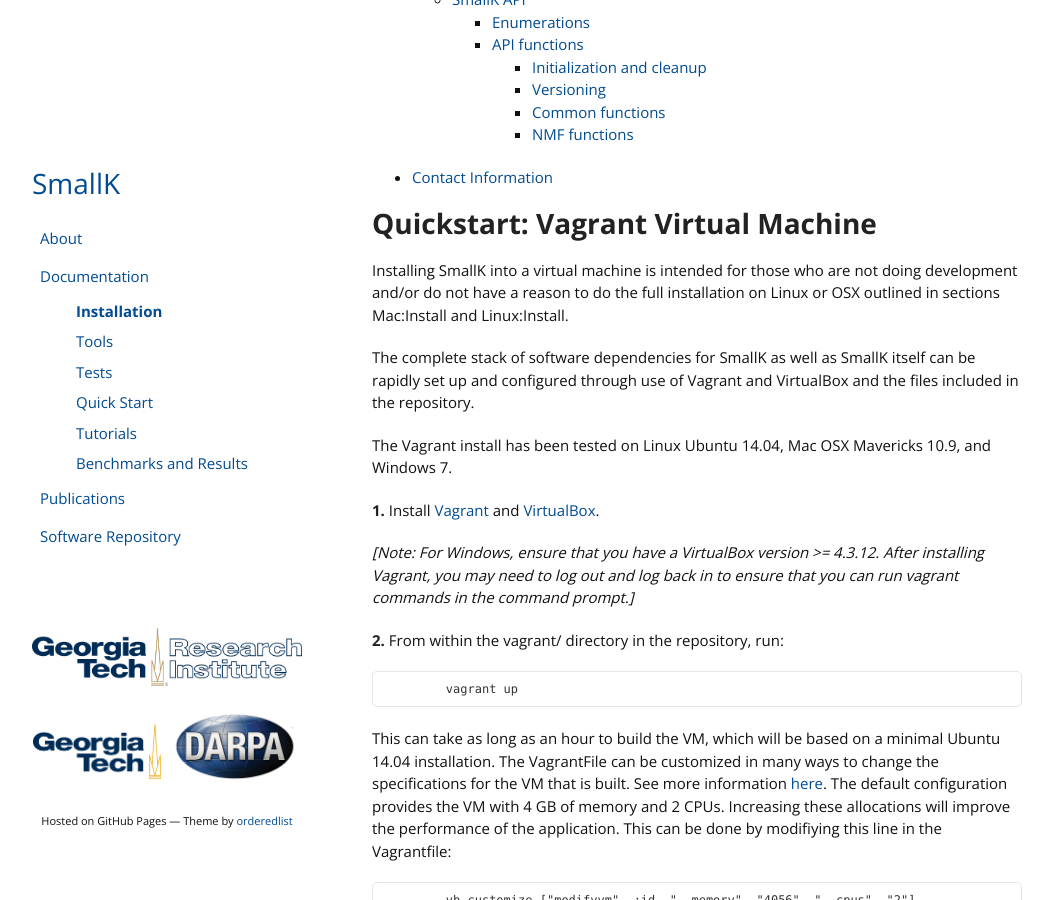
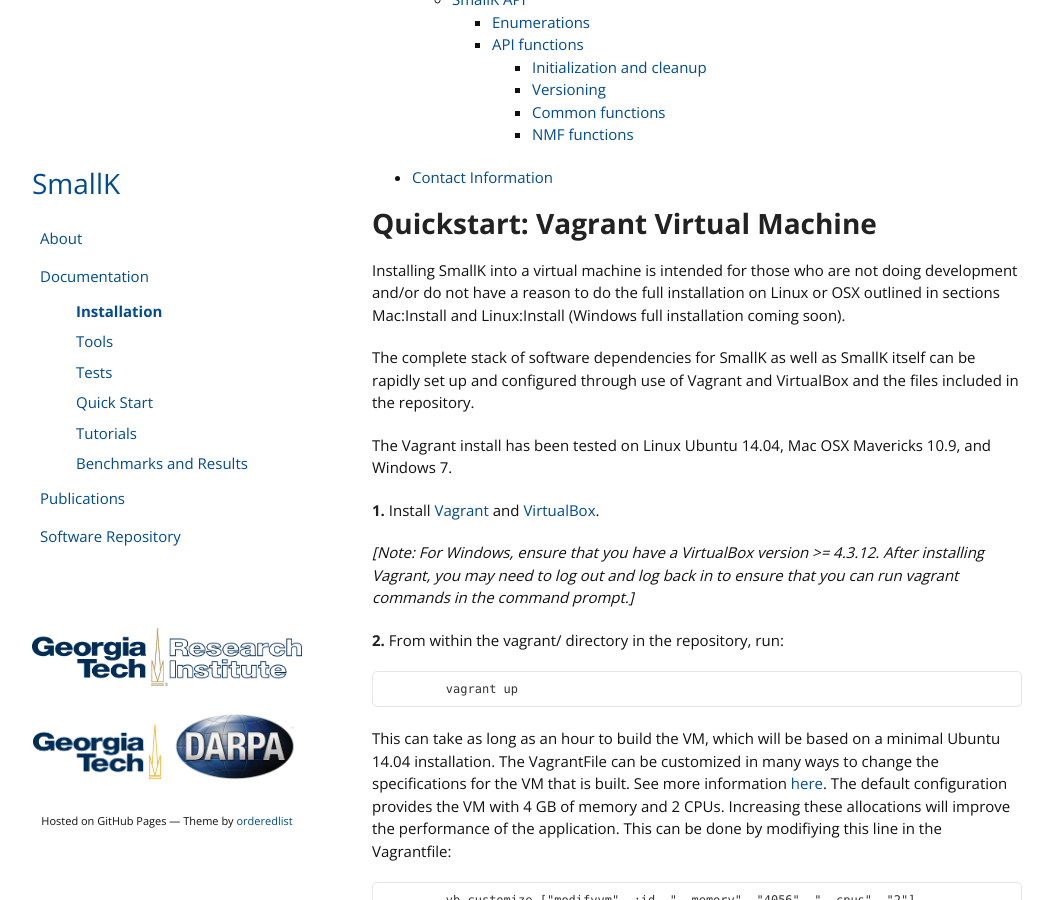
Before and after one commit to smallk/smallk.github.io, a Jekyll site: the page built from pages_documentation_installation.md, in a window 1280 px wide and 900 px high, scrolled down 784 px. Shown: the whole window, without its empty margins (113-1166 px from the left). Built offline with Jekyll 4.4.1, drawn with Linux system fonts in a browser that asks for light colours.

Commit message:
small change to installation of Vagrant; updated pdf with Vagrant install on Windows

```diff
--- a/pages_documentation_installation.md
+++ b/pages_documentation_installation.md
@@ -38,7 +38,7 @@ permalink: /documentation/installation/
 
 
 <h1 id="vagrant"> Quickstart: Vagrant Virtual Machine </h1>
-Installing SmallK into a virtual machine is intended for those who are not doing development and/or do not have a reason to do the full installation on Linux or OSX outlined in sections Mac:Install and Linux:Install.
+Installing SmallK into a virtual machine is intended for those who are not doing development and/or do not have a reason to do the full installation on Linux or OSX outlined in sections Mac:Install and Linux:Install (Windows full installation coming soon).
 
 The complete stack of software dependencies for SmallK as well as SmallK itself can be rapidly set up and configured through use of Vagrant and VirtualBox and the files included in the repository.
 
```
Also changed, not shown: 1 other file.
